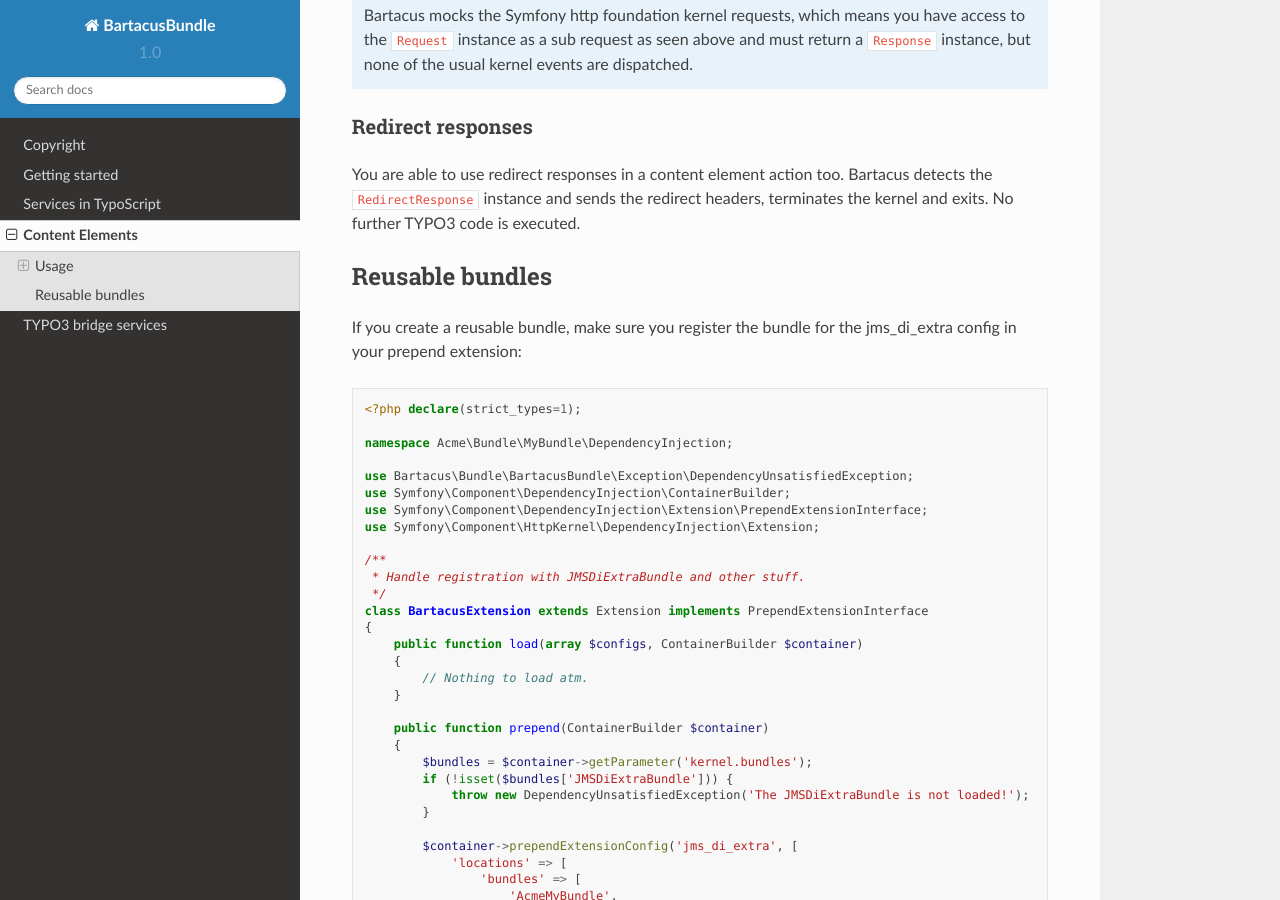
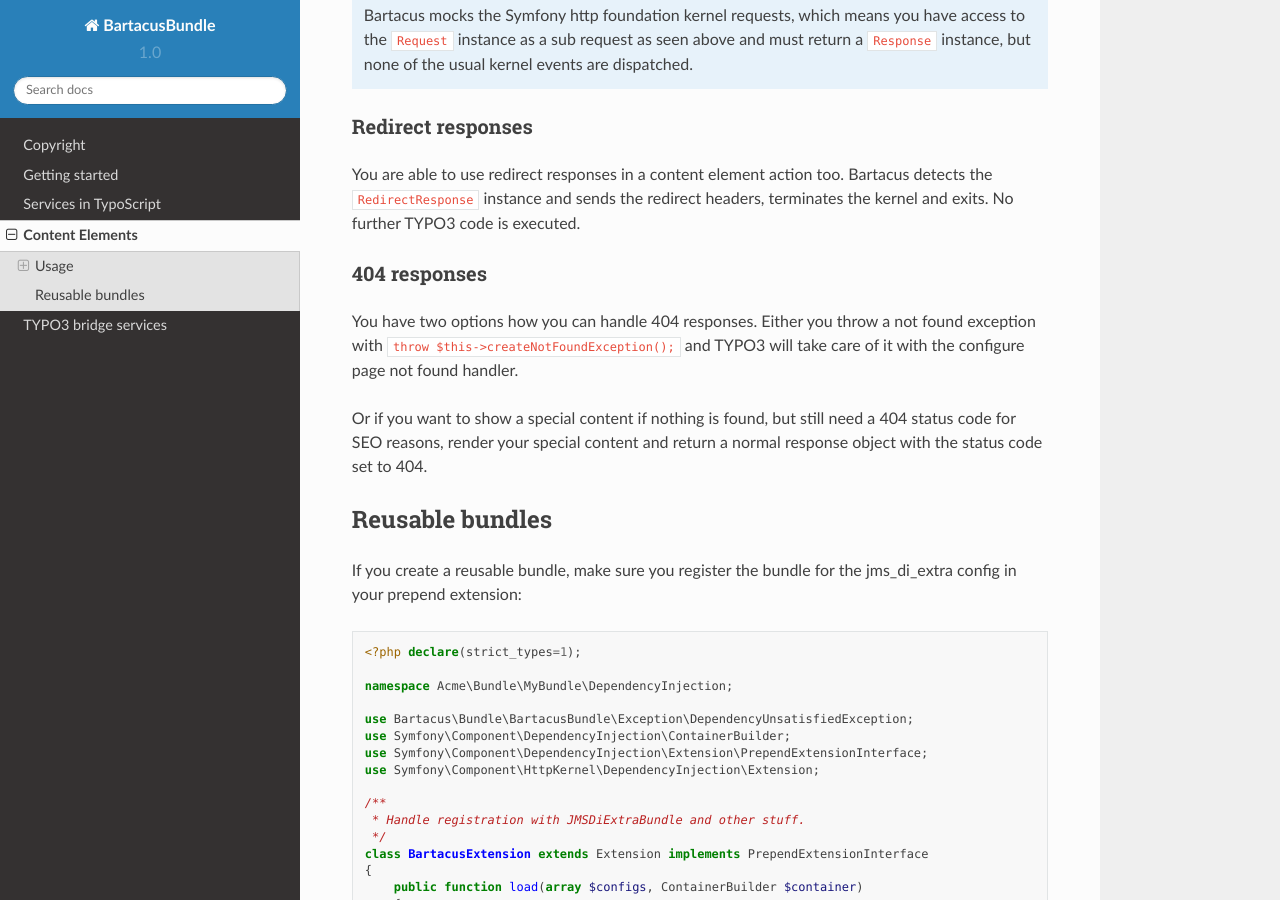
Before and after one commit to Bartacus/BartacusBundle, a Sphinx documentation site: the page built from Resources/doc/content_elements.rst, in a window 1280 px wide and 900 px high, scrolled down 1097 px. Built offline with Sphinx 7.4.7 and the Read the Docs theme 2.0.0, drawn with Linux system fonts in a browser that asks for light colours.

Commit message:
Document the 404 handling

```diff
--- a/Resources/doc/content_elements.rst
+++ b/Resources/doc/content_elements.rst
@@ -66,6 +66,17 @@
 Bartacus detects the ``RedirectResponse`` instance and sends the redirect
 headers, terminates the kernel and exits. No further TYPO3 code is executed.
 
+404 responses
+-------------
+
+You have two options how you can handle 404 responses. Either you throw a not
+found exception with ``throw $this->createNotFoundException();`` and TYPO3 will
+take care of it with the configure page not found handler.
+
+Or if you want to show a special content if nothing is found, but still need a
+404 status code for SEO reasons, render your special content and return a normal
+response object with the status code set to 404.
+
 Reusable bundles
 ================
 
```
